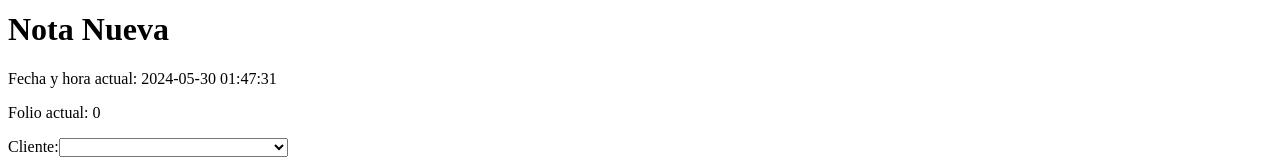
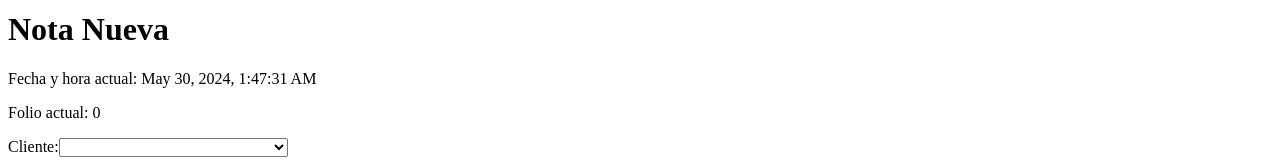
Before and after one commit to YadimirCovBel/kwPeoy02, an Angular app in the folder proyLavanderia02/: page /nota-nueva in a window 1280 px wide. Shown: the part 179-339 px from the top of the page. Built offline with nearby package versions, Linux system fonts and the light colour scheme.

Commit message:
in the date were added the angular pipe for the formate

```diff
--- a/proyLavanderia02/src/app/nota-nueva/nota-nueva.component.html
+++ b/proyLavanderia02/src/app/nota-nueva/nota-nueva.component.html
@@ -1,7 +1,7 @@
  <p>nota-nueva works!</p>
  <div>
   <h1>Nota Nueva</h1>
-  <p>Fecha y hora actual: {{ fechaNota }}</p> <!-- Se actualiza en tiempo real -->
+  <p>Fecha y hora actual: {{ fechaNota | date: 'medium' }}</p> <!-- Se actualiza en tiempo real -->
   <p>Folio actual: {{ folioActual }}</p> <!-- Muestra el folio en la interfaz -->
  <p> <label>Cliente:</label>
   <select [(ngModel)]="clienteSeleccionado">
```
